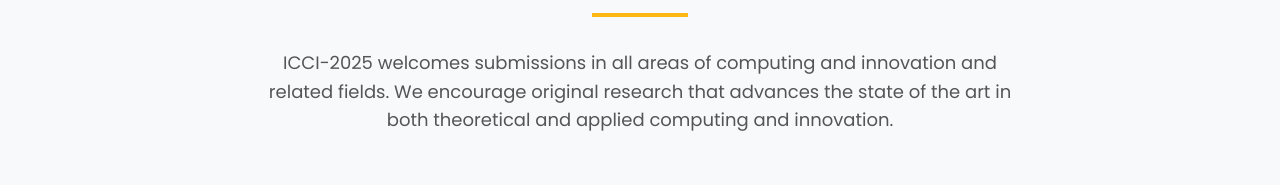
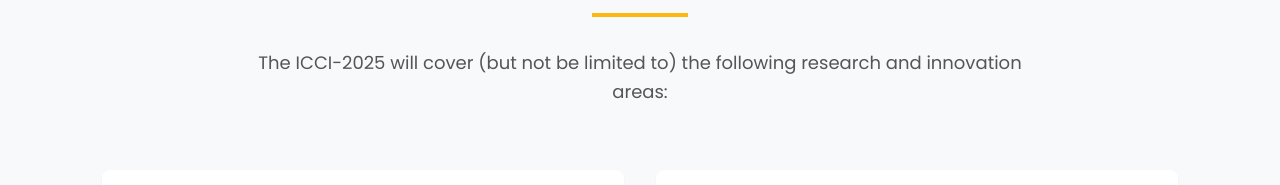
Before and after one commit to haroon147/icci-25, a React (Vite) app in the folder frontend/: page /scope in a window 1280 px wide. Shown: the part 578-763 px from the top of the page. Built offline with nearby package versions, Linux system fonts and the light colour scheme.

Commit message:
Update conference title and scope description
- About.jsx: Remove '1st' from conference title for consistency
- Scope.jsx: Update scope description and comment out Social and Academic Impact section

These changes align the conference title across all pages and adjust the scope page content

```diff
--- a/frontend/src/pages/About.jsx
+++ b/frontend/src/pages/About.jsx
@@ -22,7 +22,7 @@
           <div className="text-center max-w-4xl mx-auto">
             <h1 className="text-hero mb-6 font-bold">About ICCI-2025</h1>
             <p className="text-body text-white/90 max-w-3xl mx-auto">
-              1st International Conference on Computing & Innovation
+               International Conference on Computing & Innovation
             </p>
           </div>
         </div>
--- a/frontend/src/pages/Scope.jsx
+++ b/frontend/src/pages/Scope.jsx
@@ -84,9 +84,7 @@
             </h2>
             <div className="w-24 h-1 bg-accent mx-auto mb-8"></div>
             <p className="text-body text-text-secondary max-w-3xl mx-auto">
-              ICCI-2025 welcomes submissions in all areas of computing and innovation and related fields.
-              We encourage original research that advances the state of the art in both theoretical
-              and applied computing and innovation.
+            The ICCI-2025 will cover (but not be limited to) the following research and innovation areas:
             </p>
           </div>
 
@@ -116,7 +114,7 @@
       </section>
 
       {/* Social and Academic Impact */}
-      <section className="section-padding bg-background-white">
+      {/* <section className="section-padding bg-background-white">
         <div className="container-custom">
           <div className="text-center mb-16">
             <h2 className="text-section mb-4 font-semibold text-text-primary">
@@ -177,7 +175,7 @@
             </div>
           </div>
         </div>
-      </section>
+      </section> */}
 
       {/* Submission Guidelines */}
       <section className="section-padding bg-background-light">
```
